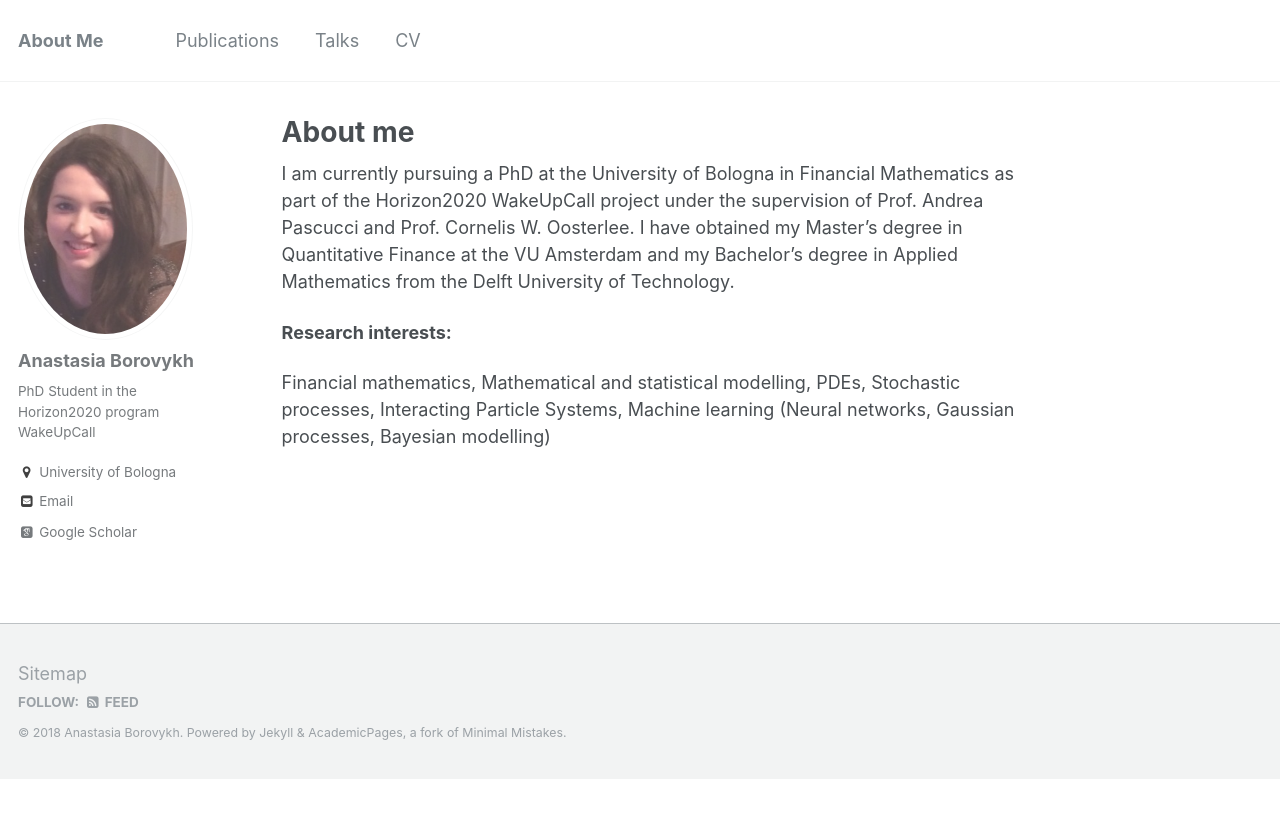
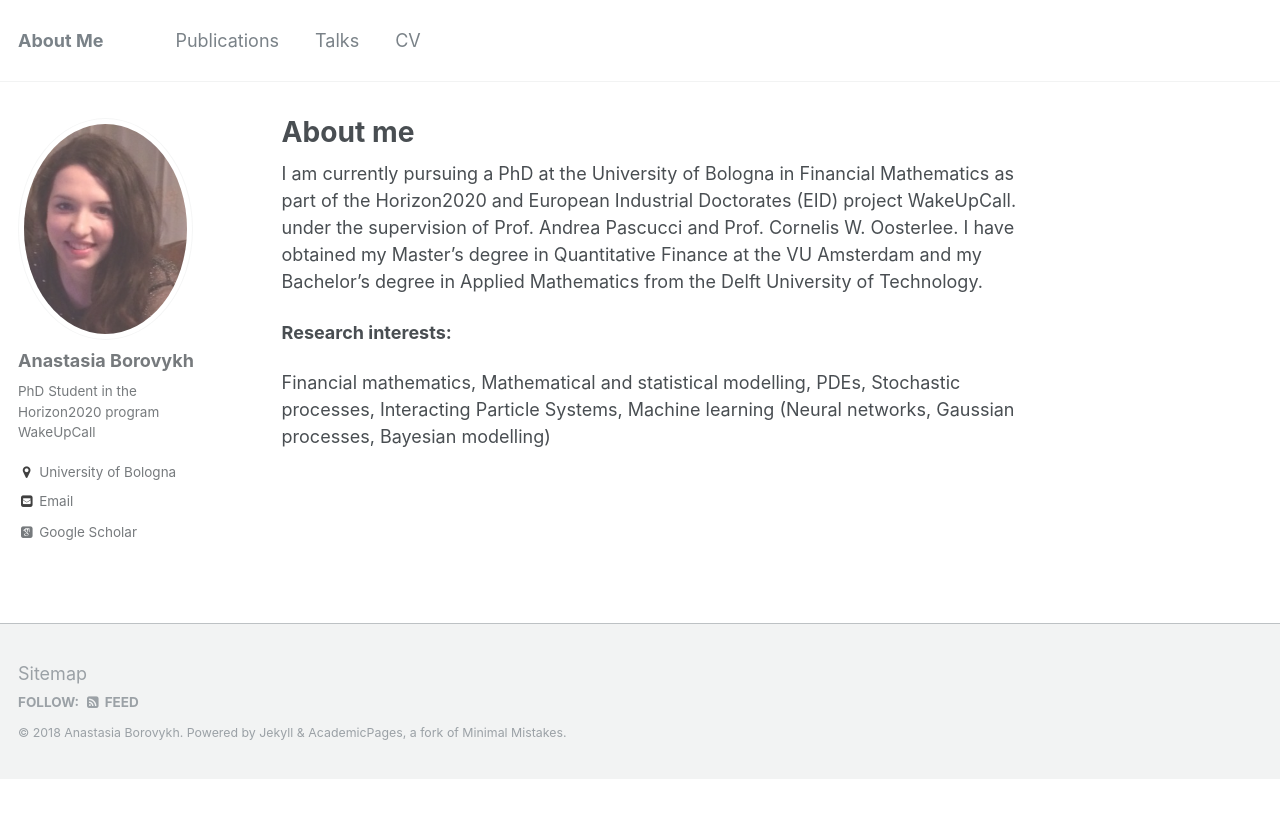
Before and after one commit to aib93/aib93.github.io, a Jekyll site: the page built from _pages/about.md, in a window 1280 px wide. Shown: the top 818 px of the page. Built offline with Jekyll 4.4.1, drawn with Linux system fonts in a browser that asks for light colours; some web fonts are replaced.

Commit message:
Initial commit

```diff
--- a/_pages/about.md
+++ b/_pages/about.md
@@ -8,7 +8,7 @@ redirect_from:
   - /about.html
 ---
 
-I am currently pursuing a PhD at the University of Bologna in Financial Mathematics as part of the Horizon2020 WakeUpCall project under the supervision of Prof. Andrea Pascucci and Prof. Cornelis W. Oosterlee. I have obtained my Master's degree in Quantitative Finance at the VU Amsterdam and my Bachelor's degree in Applied Mathematics from the Delft University of Technology.
+I am currently pursuing a PhD at the University of Bologna in Financial Mathematics as part of the Horizon2020 and European Industrial Doctorates (EID) project WakeUpCall. under the supervision of Prof. Andrea Pascucci and Prof. Cornelis W. Oosterlee. I have obtained my Master's degree in Quantitative Finance at the VU Amsterdam and my Bachelor's degree in Applied Mathematics from the Delft University of Technology.
 
 **Research interests:**
 
```
